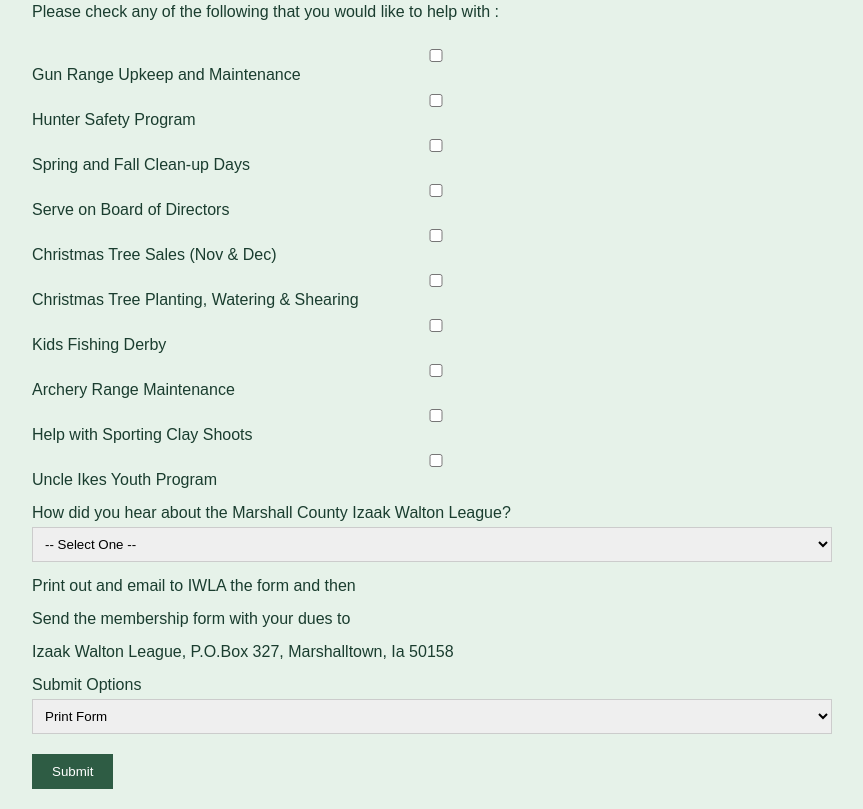
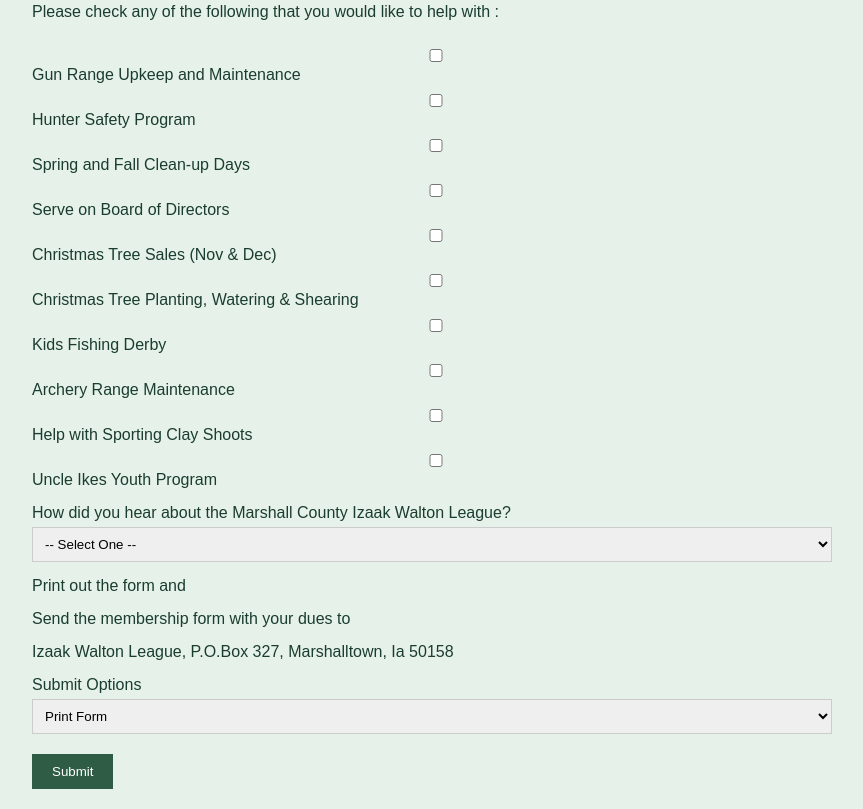
Before and after one commit to twp1947/iwla-membership-form, a plain HTML site: page index2.html in a window 1280 px wide. Shown: the part 842-1651 px from the top of the page, without its empty margins (208-1071 px from the left). Drawn offline with Linux system fonts and the light colour scheme.

Commit message:
Update index2.html

```diff
--- a/index2.html
+++ b/index2.html
@@ -116,7 +116,7 @@
       <option value="Newspaper Ad">Newspaper Ad</option>
       <option value="Website">Website</option>
     </select>
-    <label> Print out and email to IWLA  the form and then <label>
+    <label> Print out the form and  <label>
     <label> Send the membership form with your dues to </label>
     <label> Izaak Walton League,  P.O.Box 327, Marshalltown, Ia 50158 </label>
 
```
